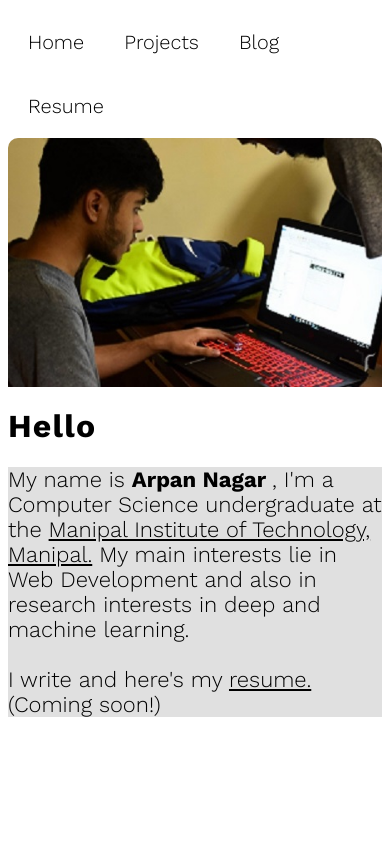
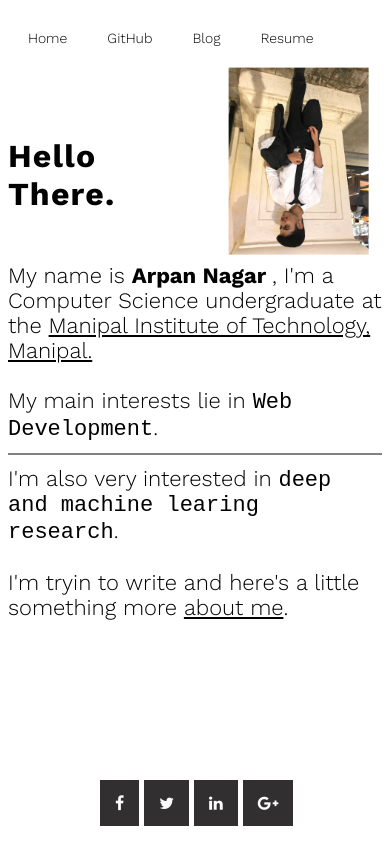
Before and after one commit to samadritakarak/arpiinagar.github.io, a plain HTML site: page index.html in a window 390 px wide. Shown: the top 844 px of the page. Drawn offline with nearby package versions, Linux system fonts and the light colour scheme.

Commit message:
Responsive design made

```diff
--- /dev/null
+++ b/blog-styles.css
@@ -0,0 +1,12 @@
+@import url(https://cdnjs.cloudflare.com/ajax/libs/font-awesome/4.6.3/css/font-awesome.css);
+* {
+  box-sizing: border-box;
+  font-family: 'Work Sans', sans-serif;
+}
+
+h1
+{
+
+	text-align: center;
+
+}
--- a/index.html
+++ b/index.html
@@ -12,24 +12,27 @@
 
 <link rel="stylesheet" type="text/css" href="styles.css">
 <ul class="bar">
-	<li><a href=""> Home </a> </li>
-	<li><a href=""> Projects </a> </li>
-	<li><a href=""> Blog </a></li>
-	<li><a href=""> Resume </a>
+	<li><a href="./index.html"> Home </a> </li>
+	<li><a href="https://github.com/arpiinagar"> GitHub </a> </li>
+	<li><a href="./blog.html"> Blog </a></li>
+	<li><a href="./resume.pdf"> Resume </a>
 	</li>
 </ul>
-<div class="img1"> <img src="./me2.jpg" alt="Arpan Nagar" border-radius: 50%>
+<div class="img1"> <img src="./mypic.jpg" alt="Arpan Nagar">
 </div>
 <body>
-<h1 class="hi"> Hello
+<h1 class="hi"> Hello There.
 </h1>
 <div class="intro"> My name is <b> Arpan Nagar </b>, I'm a Computer Science undergraduate at the
 
 
 
-<a class ="nice" href="https://manipal.edu/mit.html" target="_blank">Manipal Institute of Technology, Manipal.</a> My main interests lie in Web Development and also in research interests in deep and machine learning.
+<a class ="nice" href="https://manipal.edu/mit.html" target="_blank">Manipal Institute of Technology, Manipal.</a> <br> <br>
+My main interests lie in <code> Web Development</code>.<br><hr noshade="123">
+
+I'm also very interested in <code> deep and machine learing research</code>.
 <br><br>
-I write and here's my <a class = "nice" href="./resume.pdf" target="_blank"> resume.</a> (Coming soon!)
+I'm tryin to write and here's a little something more <a class = "nice" href="./me.html" target="_blank">about me</a>.
 </div>
 
 <div class="footer-social-icons">
--- a/styles.css
+++ b/styles.css
@@ -17,8 +17,9 @@ ul {
   overflow: hidden;
   background-color: white;
   margin-left:125px;
-  margin-top:80px;
+  margin-top:75px;
   font-size: 20px;
+
 
 }
 
@@ -32,6 +33,10 @@ ul {
   text-align: center;
   padding: 20px;
   text-decoration: none;
+}
+
+.bar li a:hover {
+  background-color: lightgrey;
 }
 
 
@@ -138,8 +143,9 @@ ul.social-icons {
 img
 {
   float: right;
-  width: 100%;
-  border-radius: 10px;
+  width: 50%;
+  transform: rotate(90deg);
+  height: auto;
   padding-bottom: 20px;
 
 
@@ -153,7 +159,7 @@ body
 h1
 {
     margin-left: 150px;
-    padding-top: 200px;
+    padding-top: 50px;
     width: 40%;
     letter-spacing: 1.2px;
 
@@ -166,7 +172,7 @@ h1
     margin-top: 20px;
     margin-left: 150px;
     margin-bottom: 100px;
-    background-color: #e0e0e0;
+
 }
 
 footer
@@ -181,20 +187,30 @@ footer
         max-width: 100%;
         margin-left: 0px;
         margin-top: 10px;
-        font-size: auto;
+        font-size: 14px;
+        margin-bottom: 15px;
     }
     .hi{width: 100%;
-        margin-left: 0px;}
+        margin-left: 0px;
+        margin-bottom: 50px;}
     .intro{width: 100%;
     margin-left: 0px;}
     .img1{
+
         width: 100%;
+        height: 100%;
+        margin-right: 20px;
         height: auto;
-        border-radius: 100%;
 
 
-        border-radius: 100%;
     }
+
+
+
+
+
+
+
 }
 
 @media only screen and (min-width: 800px) {
@@ -202,7 +218,7 @@ footer
         max-width: 100%;
         margin-left: 125px;
         margin-top: 75px;
-        font-size: auto;
+        font-size: 18px;
     }
 
 
@@ -231,7 +247,7 @@ img
   width: 25%;
   margin-top: 100px;
   margin-right: 100px;
-  border-radius: 100%;
+
 
 }
     }
```
Also changed, not shown: blog.html (added, +11 -0 lines), me1.jpg (deleted), me2.jpg (deleted), mypic.jpg (added).
